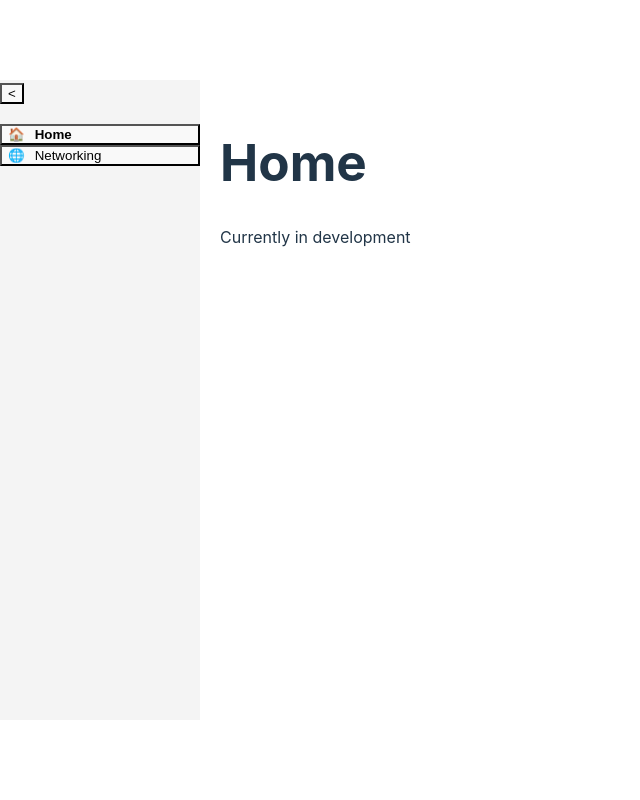
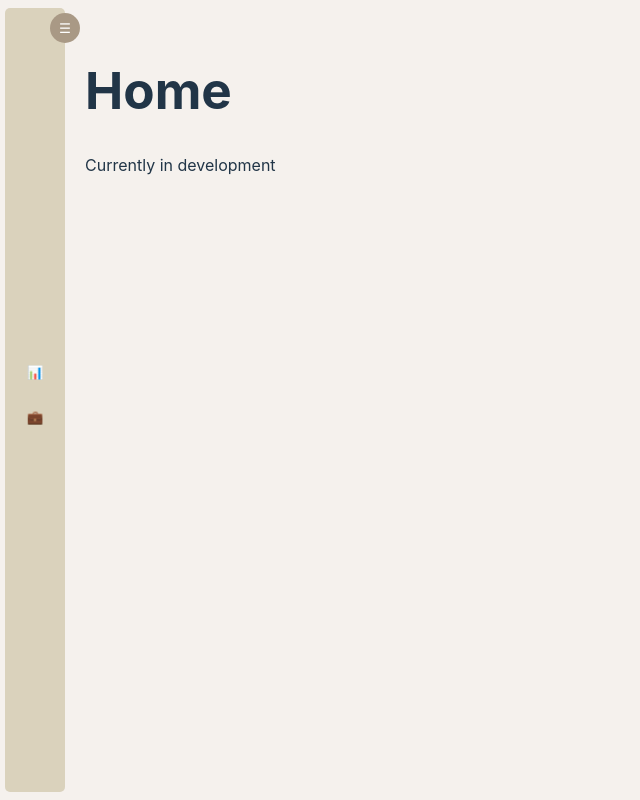
Before and after one commit to killian9902/KillianClub, a React (Vite) app: page / in a window 1280 px wide. Shown: the whole page, without its empty margins (0-640 px from the left). Built offline with nearby package versions, Linux system fonts and the light colour scheme.

Commit message:
Navbar styling changed

```diff
--- a/src/components/sidebar.tsx
+++ b/src/components/sidebar.tsx
@@ -3,7 +3,7 @@ import { useNavigate } from 'react-router-dom';
 
 const Sidebar: React.FC = () => {
   const navigate = useNavigate();
-  const [isCollapsed, setIsCollapsed] = useState(false);
+  const [isCollapsed, setIsCollapsed] = useState(true);
 
   const toggleSidebar = () => {
     setIsCollapsed(!isCollapsed);
@@ -13,45 +13,59 @@ const Sidebar: React.FC = () => {
     <nav
       style={{
         width: isCollapsed ? '60px' : '200px',
-        height: '80vh',
-        backgroundColor: '#f4f4f4',
-        transition: 'width 0.3s',
       }}
     >
       {/* Collapse/Expand Button */}
-      <button onClick={toggleSidebar} style={{ marginBottom: '20px' }}>
-        {isCollapsed ? '>' : '<'}
+      <button
+        onClick={toggleSidebar}
+        style={{
+          position: 'absolute',
+          top: '20px',
+          right: isCollapsed ? '-15px' : '-15px',
+          transform: 'translateY(-50%)',
+          backgroundColor: '#a99985',
+          borderRadius: '50%',
+          width: '30px',
+          height: '30px',
+          cursor: 'pointer',
+          border: 'none',
+          color: '#fff',
+        }}
+      >
+        {isCollapsed ? '☰' : '×'}
       </button>
+
+
+
 
       {/* Navigation Items */}
       <div>
-        <button
-          onClick={() => navigate('/')}
-          style={{
-            width: '100%',
-            display: 'flex',
-            alignItems: 'center',
-            fontWeight: window.location.pathname === '/' ? 'bold' : 'normal',
-          }}
-        >
-          <span role="img" aria-label="Home">🏠</span>
+        <button onClick={() => navigate('/')} style={buttonStyle(isCollapsed)}>
+          <span role="img" aria-label="Home">📊</span>
           {!isCollapsed && <span style={{ marginLeft: '10px' }}>Home</span>}
         </button>
-        <button
-          onClick={() => navigate('/Networking')}
-          style={{
-            width: '100%',
-            display: 'flex',
-            alignItems: 'center',
-            fontWeight: window.location.pathname === '/Networking' ? 'bold' : 'normal',
-          }}
-        >
-          <span role="img" aria-label="Networking">🌐</span>
+        <button onClick={() => navigate('/Networking')} style={buttonStyle(isCollapsed)}>
+          <span role="img" aria-label="Networking">💼</span>
           {!isCollapsed && <span style={{ marginLeft: '10px' }}>Networking</span>}
         </button>
+
       </div>
     </nav>
   );
 };
 
+const buttonStyle = (isCollapsed: boolean) => ({
+    display: 'flex',
+    alignItems: 'center',
+    width: '100%',
+    padding: '10px',
+    backgroundColor: 'transparent',
+    border: 'none',
+    cursor: 'pointer',
+    fontWeight: 'normal',
+    textAlign: 'left' as const,
+    color: '#333',
+    marginBottom: '10px',
+  });
+
 export default Sidebar;
--- a/src/styles/index.css
+++ b/src/styles/index.css
@@ -5,7 +5,7 @@
 
   color-scheme: light dark;
   color: rgba(255, 255, 255, 0.87);
-  background-color: #242424;
+  background-color: #f5f1ed;
 
   font-synthesis: none;
   text-rendering: optimizeLegibility;
@@ -21,11 +21,26 @@ body {
   place-items: center;
   min-width: 100dvw;
   min-height: 100dvh;
+  background-color: #f5f1ed;
+
 }
 
 h1 {
   font-size: 3.2em;
   line-height: 1.1;
+}
+
+nav {
+  height: 98dvh;
+  background-color: #dad2bc;
+  transition: width 0.3s;
+  position: relative;
+  display: flex;
+  flex-direction: column;
+  align-items: center;
+  justify-content: center;
+  border-radius: 5px;
+  margin-left: 5px;
 }
 
 
```
